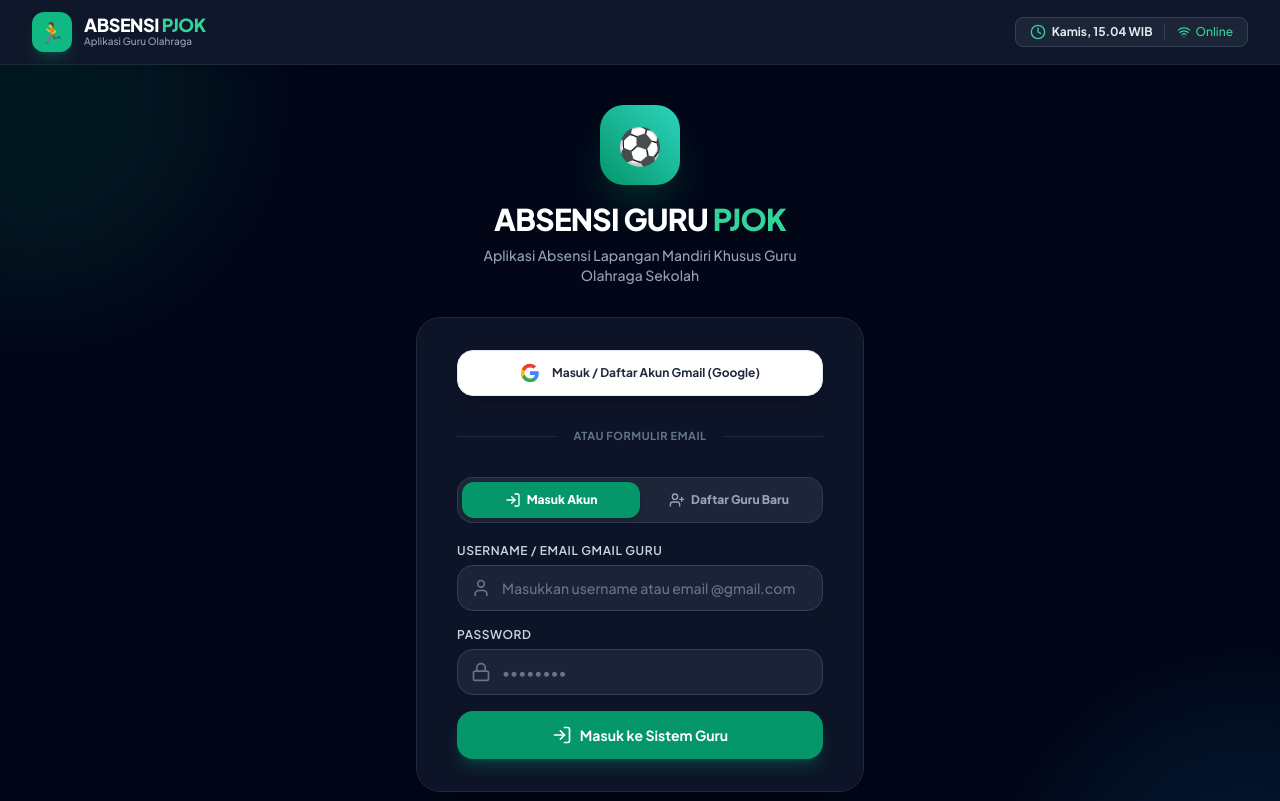
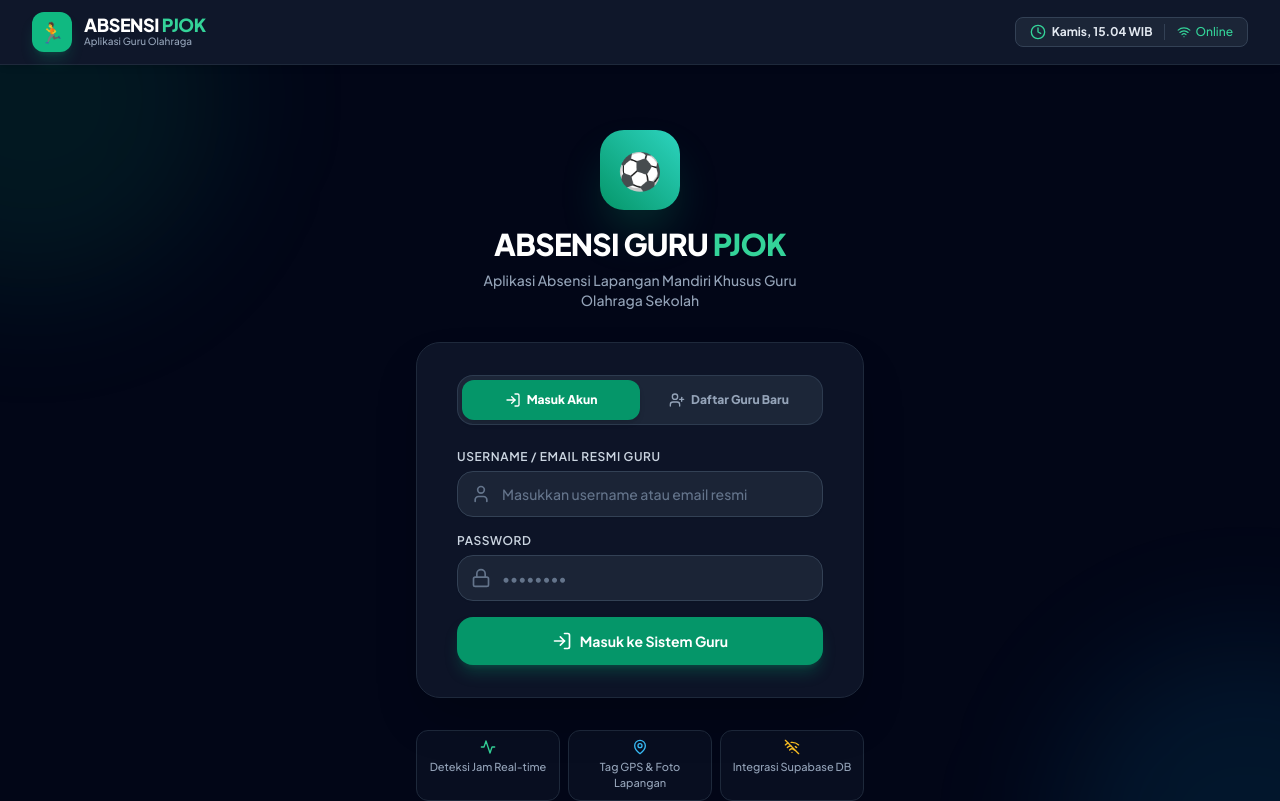
Before and after one commit to ciphershadowpulse-sys/PJOK, a React (Vite) app: page / in a window 1280 px wide. Shown: the top 801 px of the page. Built offline with nearby package versions, Linux system fonts and the light colour scheme; the HTML template or start-up script is replaced by a standard one.

Commit message:
Clean Login page to use Email Resmi Guru and remove unconfigured OAuth button

```diff
--- a/src/pages/Login.jsx
+++ b/src/pages/Login.jsx
@@ -1,6 +1,6 @@
 import React, { useState } from 'react';
 import { User, Lock, LogIn, ShieldAlert, Activity, MapPin, WifiOff, UserPlus, Mail, CheckCircle2 } from 'lucide-react';
-import { loginUser, registerUser, loginWithGoogle } from '../services/storage';
+import { loginUser, registerUser } from '../services/storage';
 
 export default function Login({ onLoginSuccess }) {
   const [isRegistering, setIsRegistering] = useState(false);
@@ -22,7 +22,7 @@
     try {
       if (isRegistering) {
         if (!namaGuru.trim() || !username.trim() || !email.trim() || !password.trim()) {
-          throw new Error('Nama Lengkap, Username, Email Gmail, dan Password wajib diisi.');
+          throw new Error('Nama Lengkap, Username, Email Resmi, dan Password wajib diisi.');
         }
 
         if (password.length < 6) {
@@ -38,14 +38,14 @@
         });
 
         if (res.requiresEmailVerification) {
-          setSuccessInfo(`📧 Email verifikasi telah dikirim ke ${res.email}. Silakan periksa inbox/spam email Gmail Anda untuk mengonfirmasi akun.`);
+          setSuccessInfo(`📧 Link verifikasi telah dikirim ke ${res.email}. Silakan cek inbox/spam email Anda untuk mengonfirmasi akun sebelum login.`);
           setIsRegistering(false);
         } else {
           onLoginSuccess(res.user);
         }
       } else {
         if (!username.trim() || !password.trim()) {
-          throw new Error('Masukkan Username/Email Gmail dan Password Anda.');
+          throw new Error('Masukkan Username/Email Resmi dan Password Anda.');
         }
         const userObj = await loginUser(username, password);
         onLoginSuccess(userObj);
@@ -55,23 +55,6 @@
       const errMsg = err?.message || String(err);
       setError(errMsg);
     } finally {
-      setLoading(false);
-    }
-  };
-
-  const handleGoogleLogin = async () => {
-    try {
-      setLoading(true);
-      setError('');
-      await loginWithGoogle();
-    } catch (err) {
-      console.error('Google OAuth error:', err);
-      const rawErr = err?.message || String(err);
-      if (rawErr.toLowerCase().includes('not enabled') || rawErr.toLowerCase().includes('unsupported provider')) {
-        setError('Layanan Login Otomatis Google belum diaktifkan di Supabase. Silakan mendaftar & login menggunakan formulir Email Gmail (@gmail.com) dan Password di bawah ini.');
-      } else {
-        setError(rawErr);
-      }
       setLoading(false);
     }
   };
@@ -98,6 +81,31 @@
       <div className="mt-8 sm:mx-auto sm:w-full sm:max-w-md z-10">
         <div className="bg-slate-900/90 backdrop-blur-xl border border-slate-800 py-8 px-6 shadow-2xl rounded-3xl sm:px-10">
 
+          {/* Mode Switch Tabs */}
+          <div className="flex bg-slate-800/90 p-1 rounded-2xl border border-slate-700/80 mb-6 text-xs font-extrabold">
+            <button
+              type="button"
+              onClick={() => { setIsRegistering(false); setError(''); setSuccessInfo(''); }}
+              className={`flex-1 py-3 rounded-xl transition-all flex items-center justify-center space-x-1.5 ${
+                !isRegistering ? 'bg-emerald-600 text-white shadow-md' : 'text-slate-400 hover:text-white'
+              }`}
+            >
+              <LogIn className="w-4 h-4" />
+              <span>Masuk Akun</span>
+            </button>
+
+            <button
+              type="button"
+              onClick={() => { setIsRegistering(true); setError(''); setSuccessInfo(''); }}
+              className={`flex-1 py-3 rounded-xl transition-all flex items-center justify-center space-x-1.5 ${
+                isRegistering ? 'bg-emerald-600 text-white shadow-md' : 'text-slate-400 hover:text-white'
+              }`}
+            >
+              <UserPlus className="w-4 h-4" />
+              <span>Daftar Guru Baru</span>
+            </button>
+          </div>
+
           {/* Success Info Banner */}
           {successInfo && (
             <div className="mb-6 bg-emerald-500/10 border border-emerald-500/30 rounded-2xl p-4 flex items-start space-x-3 text-emerald-300 text-xs font-semibold animate-fade-in">
@@ -114,66 +122,7 @@
             </div>
           )}
 
-          {/* Google Sign-In Button */}
-          <button
-            type="button"
-            onClick={handleGoogleLogin}
-            disabled={loading}
-            className="w-full flex items-center justify-center space-x-3 py-3 px-4 mb-6 rounded-2xl bg-white hover:bg-slate-100 text-slate-800 font-bold text-xs shadow-lg transition-all border border-slate-200 cursor-pointer disabled:opacity-50"
-          >
-            <svg className="w-5 h-5" viewBox="0 0 24 24">
-              <path
-                fill="#4285F4"
-                d="M22.56 12.25c0-.78-.07-1.53-.2-2.25H12v4.26h5.92c-.26 1.37-1.04 2.53-2.21 3.31v2.77h3.57c2.08-1.92 3.28-4.74 3.28-8.09z"
-              />
-              <path
-                fill="#34A853"
-                d="M12 23c2.97 0 5.46-.98 7.28-2.66l-3.57-2.77c-.98.66-2.23 1.06-3.71 1.06-2.86 0-5.29-1.93-6.16-4.53H2.18v2.84C3.99 20.53 7.7 23 12 23z"
-              />
-              <path
-                fill="#FBBC05"
-                d="M5.84 14.09c-.22-.66-.35-1.36-.35-2.09s.13-1.43.35-2.09V7.06H2.18C1.43 8.55 1 10.22 1 12s.43 3.45 1.18 4.94l2.85-2.22.81-.63z"
-              />
-              <path
-                fill="#EA4335"
-                d="M12 5.38c1.62 0 3.06.56 4.21 1.64l3.15-3.15C17.45 2.09 14.97 1 12 1 7.7 1 3.99 3.47 2.18 7.06l3.66 2.84c.87-2.6 3.3-4.52 6.16-4.52z"
-              />
-            </svg>
-            <span>Masuk / Daftar Akun Gmail (Google)</span>
-          </button>
-
-          <div className="relative flex py-2 items-center mb-6">
-            <div className="flex-grow border-t border-slate-800"></div>
-            <span className="flex-shrink mx-4 text-[11px] font-bold text-slate-500 uppercase tracking-wider">Atau Formulir Email</span>
-            <div className="flex-grow border-t border-slate-800"></div>
-          </div>
-
           <form className="space-y-4" onSubmit={handleSubmit}>
-
-            {/* Mode Switch Tabs */}
-            <div className="flex bg-slate-800/90 p-1 rounded-2xl border border-slate-700/80 mb-5 text-xs font-extrabold">
-              <button
-                type="button"
-                onClick={() => { setIsRegistering(false); setError(''); setSuccessInfo(''); }}
-                className={`flex-1 py-2.5 rounded-xl transition-all flex items-center justify-center space-x-1.5 ${
-                  !isRegistering ? 'bg-emerald-600 text-white shadow-md' : 'text-slate-400 hover:text-white'
-                }`}
-              >
-                <LogIn className="w-4 h-4" />
-                <span>Masuk Akun</span>
-              </button>
-
-              <button
-                type="button"
-                onClick={() => { setIsRegistering(true); setError(''); setSuccessInfo(''); }}
-                className={`flex-1 py-2.5 rounded-xl transition-all flex items-center justify-center space-x-1.5 ${
-                  isRegistering ? 'bg-emerald-600 text-white shadow-md' : 'text-slate-400 hover:text-white'
-                }`}
-              >
-                <UserPlus className="w-4 h-4" />
-                <span>Daftar Guru Baru</span>
-              </button>
-            </div>
 
             {/* Registration specific fields */}
             {isRegistering && (
@@ -194,7 +143,7 @@
 
                 <div>
                   <label className="block text-xs font-semibold text-slate-300 uppercase tracking-wider mb-1.5">
-                    Alamat Email Gmail Resmi (@gmail.com)
+                    Email Resmi Guru
                   </label>
                   <div className="relative rounded-2xl shadow-sm">
                     <div className="absolute inset-y-0 left-0 pl-3.5 flex items-center pointer-events-none text-slate-500">
@@ -206,7 +155,7 @@
                       value={email}
                       onChange={(e) => setEmail(e.target.value)}
                       className="block w-full pl-11 pr-4 py-3 bg-slate-800/80 border border-slate-700 rounded-2xl text-white placeholder-slate-500 focus:outline-none focus:ring-2 focus:ring-emerald-500 text-sm font-medium transition-all"
-                      placeholder="contoh: guru.pjok@gmail.com"
+                      placeholder="contoh: budi@sekolah.sch.id atau guru@gmail.com"
                     />
                   </div>
                 </div>
@@ -228,7 +177,7 @@
 
             <div>
               <label className="block text-xs font-semibold text-slate-300 uppercase tracking-wider mb-1.5">
-                {isRegistering ? 'Username Akses System' : 'Username / Email Gmail Guru'}
+                {isRegistering ? 'Username Akses System' : 'Username / Email Resmi Guru'}
               </label>
               <div className="relative rounded-2xl shadow-sm">
                 <div className="absolute inset-y-0 left-0 pl-3.5 flex items-center pointer-events-none text-slate-500">
@@ -240,7 +189,7 @@
                   value={username}
                   onChange={(e) => setUsername(e.target.value)}
                   className="block w-full pl-11 pr-4 py-3 bg-slate-800/80 border border-slate-700 rounded-2xl text-white placeholder-slate-500 focus:outline-none focus:ring-2 focus:ring-emerald-500 text-sm font-medium transition-all"
-                  placeholder="Masukkan username atau email @gmail.com"
+                  placeholder="Masukkan username atau email resmi"
                 />
               </div>
             </div>
@@ -268,14 +217,14 @@
             <button
               type="submit"
               disabled={loading}
-              className="w-full flex justify-center items-center space-x-2 py-3.5 px-4 rounded-2xl text-sm font-bold text-white bg-emerald-600 hover:bg-emerald-500 focus:outline-none focus:ring-2 focus:ring-offset-2 focus:ring-emerald-500 shadow-lg shadow-emerald-600/30 transition-all disabled:opacity-50 cursor-pointer"
+              className="w-full flex justify-center items-center space-x-2 py-3.5 px-4 rounded-2xl text-sm font-bold text-white bg-emerald-600 hover:bg-emerald-500 focus:outline-none focus:ring-2 focus:ring-offset-2 focus:ring-emerald-500 shadow-lg shadow-emerald-600/30 transition-all disabled:opacity-50 cursor-pointer mt-6"
             >
               {loading ? (
                 <span>Memproses...</span>
               ) : isRegistering ? (
                 <>
                   <UserPlus className="w-5 h-5" />
-                  <span>Daftar Akun Gmail Guru</span>
+                  <span>Daftar Guru Baru</span>
                 </>
               ) : (
                 <>
```
Also changed, not shown: 6 other files (tests, documents, lock files or other folders).
